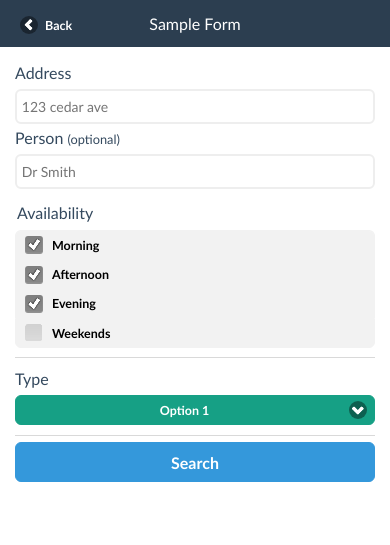
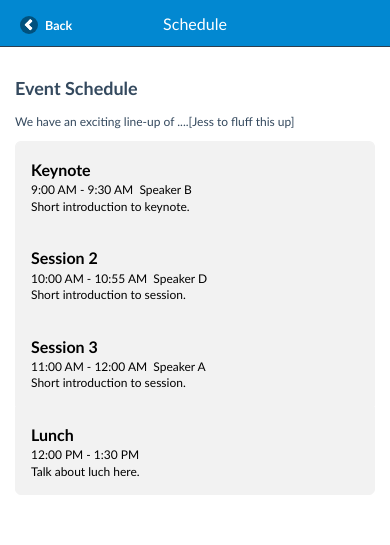
Before and after one commit to doublethink/Capital-Letters-2015, a plain HTML site: page www/index.html in a window 390 px wide. Both pictures are taken after a click on the link "Schedule". Shown: the top 545 px of the page. Drawn offline with Linux system fonts and the light colour scheme; some packages are replaced by stand-ins of ours.

Commit message:
Initial schedule shell

```diff
--- a/www/css/index.css
+++ b/www/css/index.css
@@ -46,6 +46,10 @@ h1 {
 
 margin: .8em 30% .8em;
 
+}
+
+.ui-header, .ui-footer {
+    background: #0288D1;
 }
 
 .cl-button {
--- a/www/index.html
+++ b/www/index.html
@@ -30,49 +30,61 @@
                 </div>
             </div><!-- /page  -->
 
-            <div  id="schedule-page" data-role="page">
+            <div id="schedule-page" data-role="page">
                 <div data-role="header" data-id="header" id="header" data-position="fixed" class="ui-header">
                     <a href="#home-page"  data-role="button" data-icon="arrow-l" data-inline="true" >Back</a>
-                    <h1>Sample Form</h1>
+                    <h1>Schedule</h1>
                 </div>
                 <div data-role="content" >
-                    <form  id="search-form" action="">
-                        <label for="address">Address</label>
-                        <input type="text" name="address" id="address" data-mini="true" placeholder="123 cedar ave"/>
-                        <label for="dentist">Person <span class="small-text">(optional)</span></label>
-                        <input type="text" name="dentist" id="dentist" data-mini="true" placeholder="Dr Smith"/>
-
-                        <div data-role="fieldcontain">
-                        <fieldset data-role="controlgroup" data-mini="true">
-                            <legend>Availability</legend>
-                            <input type="checkbox" name="checkbox-1a"    id="checkbox-1a" class="custom" checked="checked" />
-                            <label for="checkbox-1a">Morning</label>
-
-                            <input type="checkbox" name="checkbox-2a"   id="checkbox-2a" class="custom" checked="checked"/>
-                            <label for="checkbox-2a">Afternoon</label>
-
-                            <input type="checkbox" name="checkbox-3a"   id="checkbox-3a" class="custom" checked="checked" />
-                            <label for="checkbox-3a">Evening</label>
-
-                            <input type="checkbox" name="checkbox-4a"  id="checkbox-4a" class="custom" />
-                            <label for="checkbox-4a">Weekends</label>
-                        </fieldset>
-                        </div>
-
-
-                        <div data-role="fieldcontain">
-                            <label for="select-choice-a">Type</label>
-                            <select name="select-choice" id="select-choice-a" data-native-menu="false" data-mini="true" data-theme="b">
-
-                                <option value="val1">Option 1</option>
-                                <option value="val2">Option 2</option>
-                                <option value="val3">Option 3</option>
-
-                            </select>
-                        </div>
-
-                        <button type="submit" data-theme="f" data-mini="false" class="ui-btn-hidden" aria-disabled="false">Search</button>
-                    </form>
+                    <div id="banner">
+                <h2>
+                    Event Schedule</h2>
+            </div>
+            <p>
+                We have an exciting line-up of ....[Jess to fluff this up]</p>
+            <ul data-role="listview" data-inset="true">
+                <li class="list-item-schedule">
+                    <div class="list-item-content-schedule">
+                        <h3>
+                            Keynote</h3>
+                        <p class="session-time-speaker">
+                            9:00 AM - 9:30 AM&nbsp;&nbsp;Speaker B</p>
+                        <p>
+                            Short introduction to keynote.</p>
+                    </div>
+                </li>
+                <li class="list-item-schedule">
+                    <div class="list-item-content-schedule">
+                        <h3>
+                            Session 2</h3>
+                        <p class="session-time-speaker">
+                            10:00 AM - 10:55 AM&nbsp;&nbsp;Speaker D</p>
+                        <p>
+                            Short introduction to session.</p>
+                    </div>
+                </li>
+                <li class="list-item-schedule">
+                    <div class="list-item-content-schedule">
+                        <h3>
+                            Session 3</h3>
+                        <p class="session-time-speaker">
+                            11:00 AM - 12:00 AM&nbsp;&nbsp;Speaker A</p>
+                        <p>
+                            Short introduction to session.</p>
+                    </div>
+                </li>
+                <li class="list-item-schedule">
+                    <div class="list-item-content-schedule">
+                        <h3>
+                            Lunch</h3>
+                        <p class="session-time-speaker">
+                            12:00 PM - 1:30 PM</p>
+                        <p>
+                            Talk about luch here.</p>
+                    </div>
+                </li>
+            </ul>
+        </div>
                 </div>
                 <div id="footer" data-role="footer" data-id="footer1" data-position="fixed" data-tap-toggle="false">
                     <div id="navbar" data-role="navbar">
@@ -116,7 +128,6 @@
 
 
         <script type="text/javascript" src="js/index.js"></script>
-
         <script type="text/javascript">
             app.initialize();
         </script>
```
Also changed, not shown: config.xml (+4 -4 lines).
